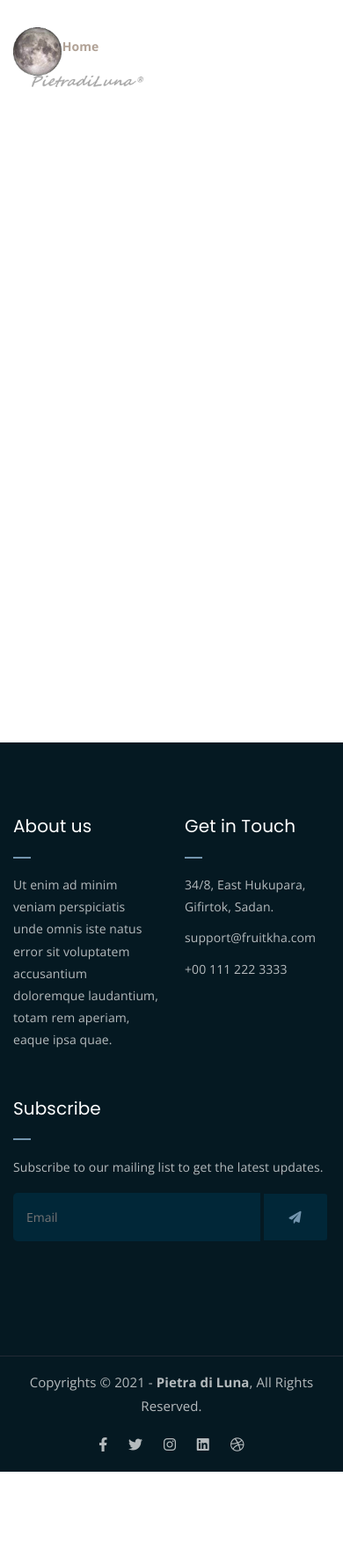
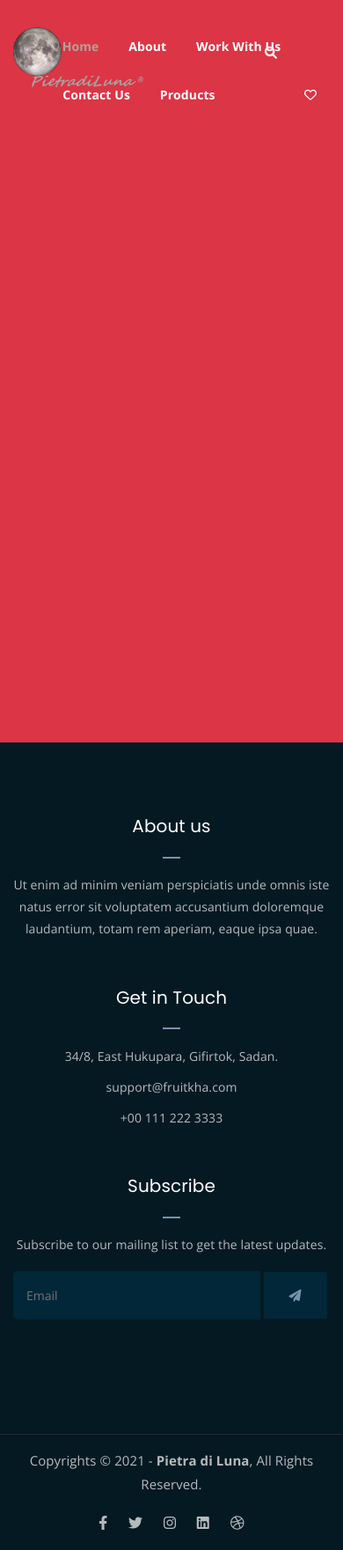
Before and after one commit to enxhitabaku/jewelryWebsite, a PHP site: page / in a window 390 px wide. Shown: the whole page at 88% size. Before the commit the page ends 1673 px from the top, so only its background shows below. Run offline with PHP 8.4, Linux system fonts and the light colour scheme; some libraries are stand-ins or nearby versions.

Commit message:
Footer Fix responsivnes

```diff
--- a/assets/css/footer.css
+++ b/assets/css/footer.css
@@ -36,6 +36,12 @@
     height: 2px;
     background-color: #7395AE;
     content: "";
+  }
+
+  @media only screen and (max-width: 767.96px) {
+    h2.widget-title:after {
+      left: calc(50% - 10px);
+    }
   }
 
   .footer-box p {
--- a/index.html
+++ b/index.html
@@ -100,7 +100,7 @@
 	</style>
 </head>
 
-<body>
+<body class="bg-danger">
 
 	<!--PreLoader-->
 	<div class="loader">
@@ -179,27 +179,27 @@
 	<div class="footer-area">
 		<div class="container">
 			<div class="row">
-				<div class="col">
+				<div class="col-12 col-md-4">
 					<div class="footer-box about-widget">
-						<h2 class="widget-title">About us</h2>
-						<p>Ut enim ad minim veniam perspiciatis unde omnis iste natus error sit voluptatem accusantium
+						<h2 class="widget-title text-center text-md-left">About us</h2>
+						<p class="text-center text-md-left">Ut enim ad minim veniam perspiciatis unde omnis iste natus error sit voluptatem accusantium
 							doloremque laudantium, totam rem aperiam, eaque ipsa quae.</p>
 					</div>
 				</div>
-				<div class="col">
+				<div class="col-12 col-md-4">
 					<div class="footer-box get-in-touch">
-						<h2 class="widget-title">Get in Touch</h2>
-						<ul>
+						<h2 class="widget-title text-center text-md-left">Get in Touch</h2>
+						<ul class="text-center text-md-left">
 							<li>34/8, East Hukupara, Gifirtok, Sadan.</li>
 							<li>support@fruitkha.com</li>
 							<li>+00 111 222 3333</li>
 						</ul>
 					</div>
 				</div>
-				<div class="col">
+				<div class="col-12 col-md-4">
 					<div class="footer-box subscribe">
-						<h2 class="widget-title">Subscribe</h2>
-						<p>Subscribe to our mailing list to get the latest updates.</p>
+						<h2 class="widget-title text-center text-md-left">Subscribe</h2>
+						<p class="text-center text-md-left">Subscribe to our mailing list to get the latest updates.</p>
 						<form action="index.html">
 							<input type="email" placeholder="Email">
 							<button type="submit"><i class="fas fa-paper-plane"></i></button>
```
